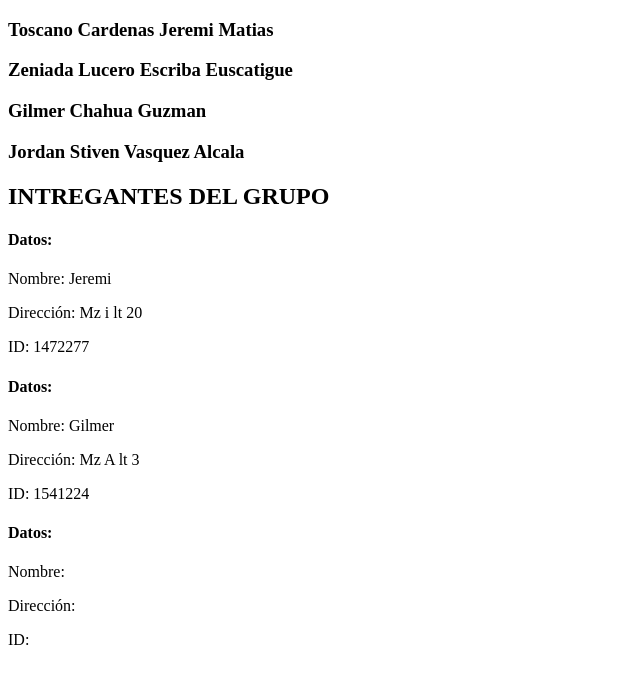
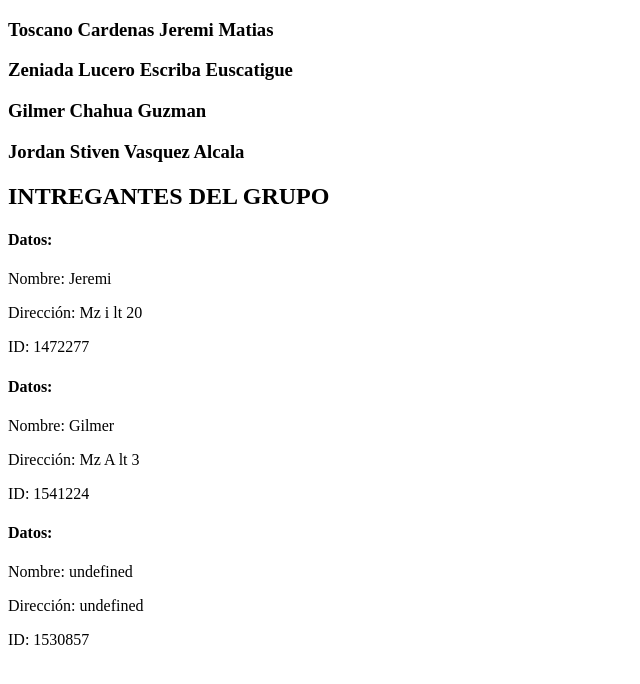
Before and after one commit to grupo12025/Node.js, a plain HTML site: page index.html in a window 1280 px wide. Shown: the whole page, without its empty margins (0-640 px from the left). Drawn offline with Linux system fonts and the light colour scheme.

Commit message:
Update index.html
commit

```diff
--- a/index.html
+++ b/index.html
@@ -10,6 +10,8 @@
     <h3>Zeniada Lucero Escriba Euscatigue</h3>
     <h3>Gilmer Chahua Guzman</h3>
     <h3>Jordan Stiven Vasquez Alcala</h3>
+
+
 
     <h2>INTREGANTES DEL GRUPO</h2>
 
@@ -35,5 +37,6 @@
 
     <script src="project_node/data.js"></script>
     <script src="project_node/datag.js"></script>
+    <script src="project_node/data_Js.js"></script>
 </body>
 </html>
```
